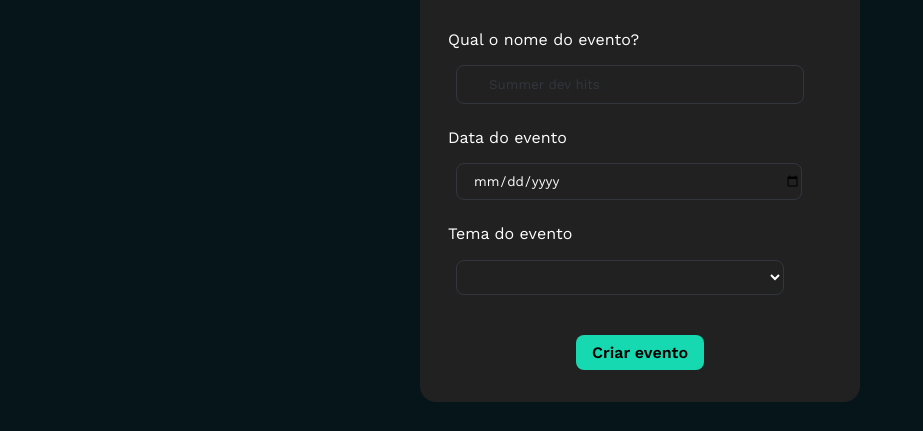
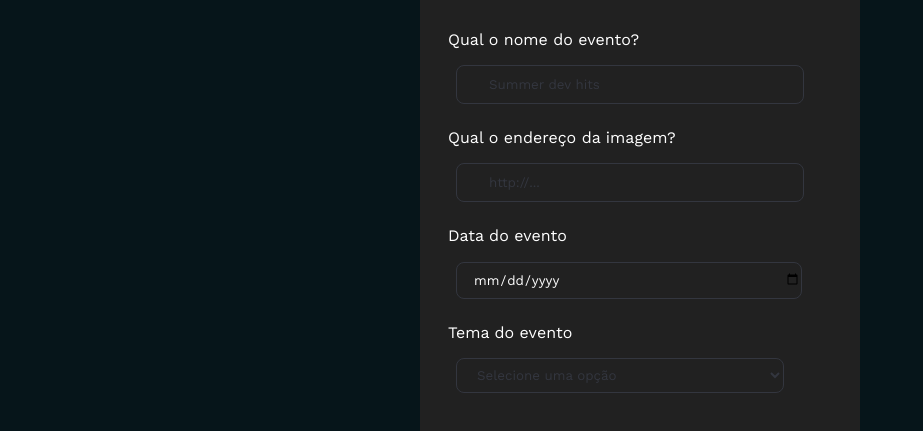
Before and after one commit to MeloMatheus89/tecboard-alura, a React (Vite) app: page / in a window 1280 px wide. Shown: the part 805-1236 px from the top of the page, without its empty margins (0-923 px from the left). Built offline with nearby package versions, Linux system fonts and the light colour scheme.

Commit message:
feat: enhance FormularioDeEvento and CampoDeSelecao components, update styles and structure

```diff
--- a/src/App.jsx
+++ b/src/App.jsx
@@ -48,7 +48,7 @@ function App() {
           <img src="/logo.png" />
         </header>
         <Banner />
-        <FormularioDeEvento />
+        <FormularioDeEvento temas={temas} />
       </main>
       {temas.map(function (item) {
         return (
--- a/src/componentes/CampoDeSelecao/campo-de-selecao.estilos.css
+++ b/src/componentes/CampoDeSelecao/campo-de-selecao.estilos.css
@@ -1,10 +1,10 @@
 .campo-de-selecao {
-  background-color: transparent;
+  background-color: var(--grafite-fundo-componentes);
   border: 1px solid var(--cinza-medio);
   border-radius: 8px;
   height: 35px;
   width: 328px;
   margin: 8px;
   padding-left: 16px;
-  color: var(--branco-textos);
+  color: var(--cinza-medio);
 }
--- a/src/componentes/CampoDeSelecao/index.jsx
+++ b/src/componentes/CampoDeSelecao/index.jsx
@@ -1,9 +1,19 @@
 import "./campo-de-selecao.estilos.css";
 
-export function CampoDeSelecao() {
+export function CampoDeSelecao({ itens, ...rest }) {
   return (
-    <select className="campo-de-selecao">
-      <option> </option>
+    <select {...rest} className="campo-de-selecao" defaultValue="">
+      {/* Expandir a lista usando .map */}
+      <option value="" disabled>
+        Selecione uma opção
+      </option>
+      {itens.map(function (item) {
+        return (
+          <option key={item.id} value={item.id}>
+            {item.nome}
+          </option>
+        );
+      })}
     </select>
   );
 }
--- a/src/componentes/FormularioDeEvento/index.jsx
+++ b/src/componentes/FormularioDeEvento/index.jsx
@@ -9,9 +9,13 @@ import { Label } from "../Label/index.jsx";
 import { CampoDeSelecao } from "../CampoDeSelecao/index.jsx";
 import { Botao } from "../Botao/index.jsx";
 
-export function FormularioDeEvento() {
+function aoFormSubmetido() {
+  console.log(`Está na hora de criar um novo evento, criançada!`);
+}
+
+export function FormularioDeEvento({ temas }) {
   return (
-    <form className="form-evento">
+    <form className="form-evento" action={aoFormSubmetido}>
       <TituloFormulario>Preencha para criar um evento:</TituloFormulario>
       <div className="campos">
         <CampoDeFormulario>
@@ -19,12 +23,17 @@ export function FormularioDeEvento() {
           <CampoDeEntrada type="text " id="nome" placeholder="Summer dev hits"></CampoDeEntrada>
         </CampoDeFormulario>
         <CampoDeFormulario>
+          <Label htmlFor="capa">Qual o endereço da imagem?</Label>
+          <CampoDeEntrada type="text " id="capa" placeholder="http://..." name="capa"></CampoDeEntrada>
+        </CampoDeFormulario>
+
+        <CampoDeFormulario>
           <Label htmlFor="dataEvento">Data do evento</Label>
           <CampoDeEntrada type="date" id="dataEvento" name="dataEvento"></CampoDeEntrada>
         </CampoDeFormulario>
         <CampoDeFormulario>
           <Label htmlFor="temaEvento">Tema do evento </Label>
-          <CampoDeSelecao />
+          <CampoDeSelecao id="temaEvento" name="temaEvento" itens={temas} />
         </CampoDeFormulario>
       </div>
       <div className="acoes">
```
Also changed, not shown: 1 other file (tests, documents, lock files or other folders).
